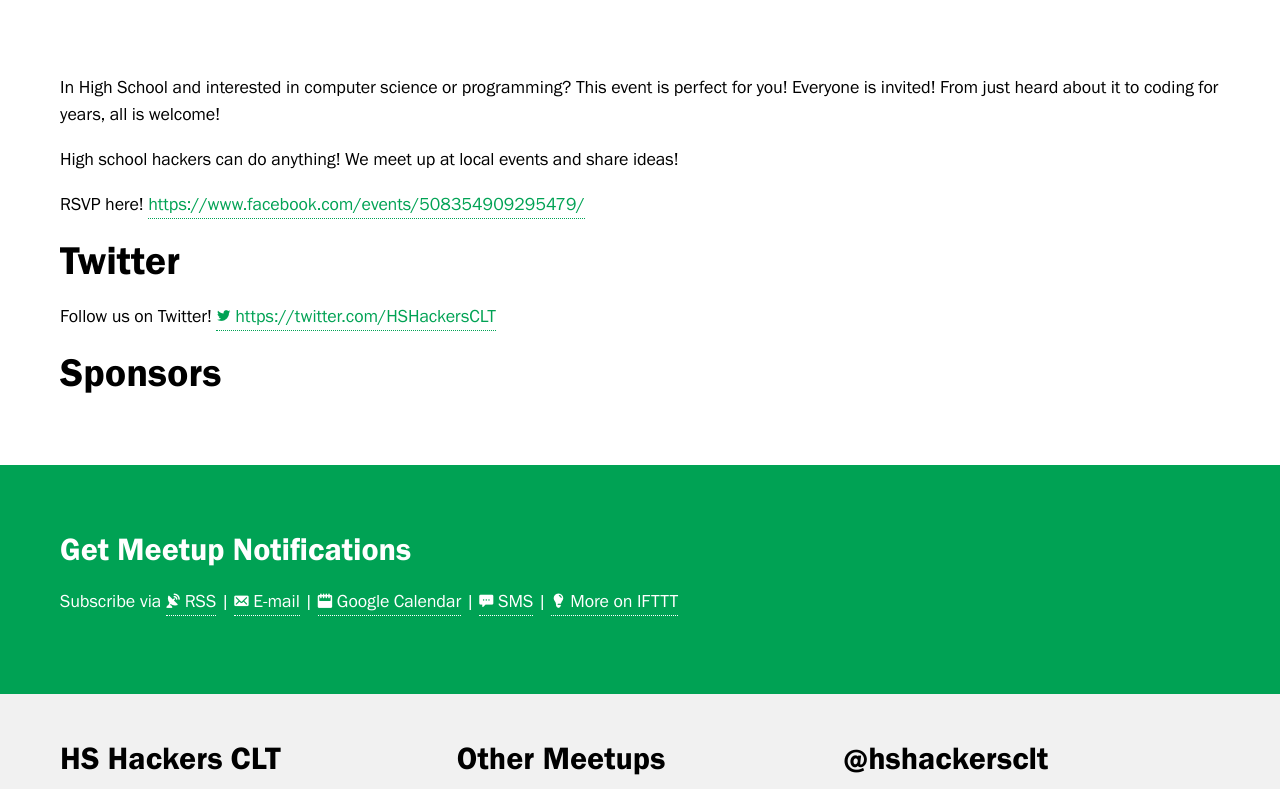
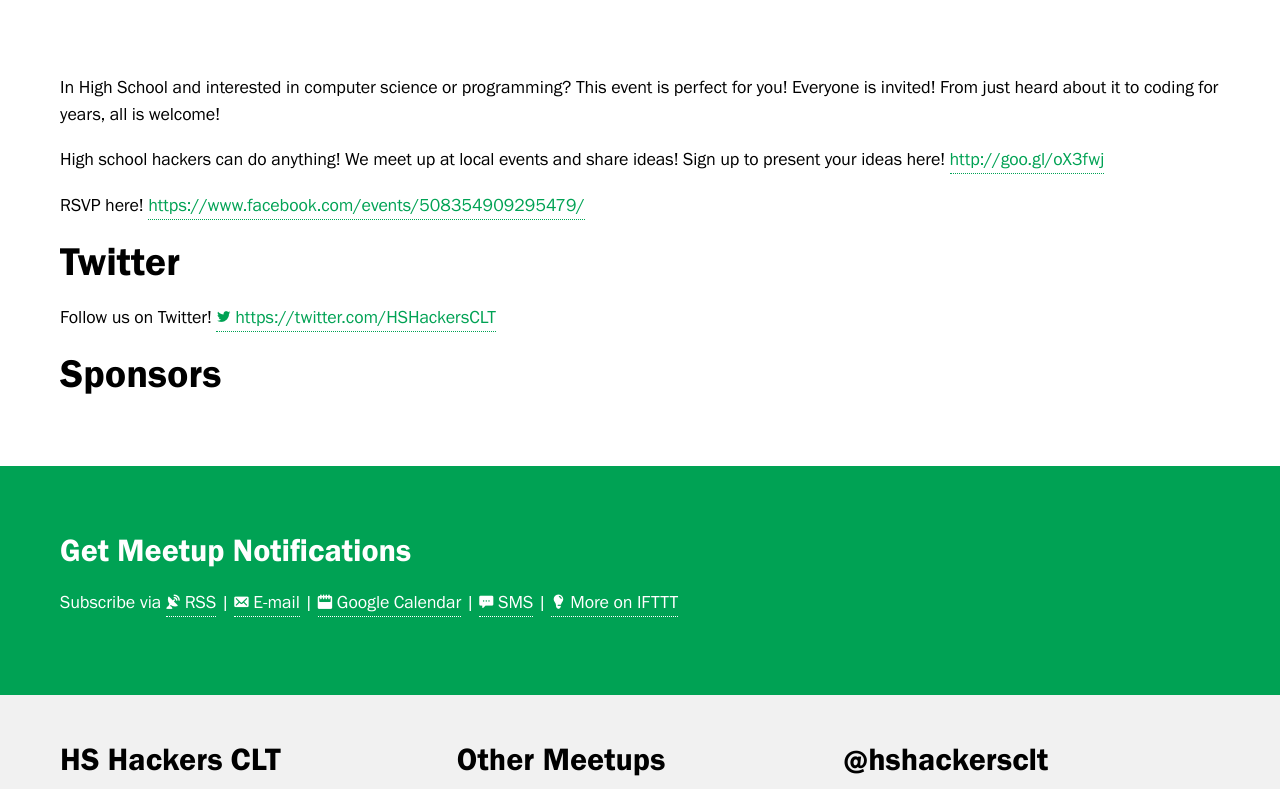
Before and after one commit to hshackers/clt, a Jekyll site: the page built from _posts/meetups/2014-09-20-meetup-1.md, in a window 1280 px wide and 900 px high, scrolled down 354 px, cut to the strip 111-900 px from the top of the window. Built offline with Jekyll 4.4.1, drawn with Linux system fonts in a browser that asks for light colours; nearby versions of some CDN libraries; comment, search, counter and statistics services are not loaded.

Commit message:
add sign up

```diff
--- a/_posts/meetups/2014-09-20-meetup-1.md
+++ b/_posts/meetups/2014-09-20-meetup-1.md
@@ -16,6 +16,8 @@
 
 
 High school hackers can do anything! We meet up at local events and share ideas!
+Sign up to present your ideas here!
+[http://goo.gl/oX3fwj](http://goo.gl/oX3fwj)
 
 
 RSVP here!
```
